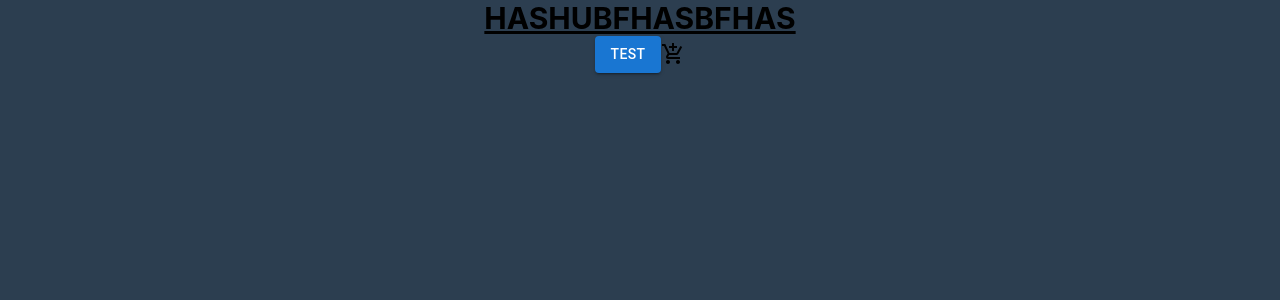
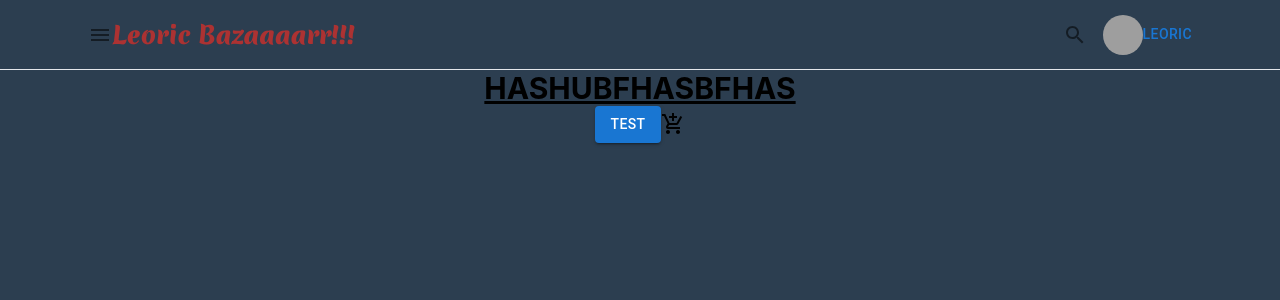
Before and after one commit to Leoric01/EcommerceEshopFE, a React (Create React App) app: page / in a window 1280 px wide. Shown: the top 300 px of the page. Built offline with nearby package versions, Linux system fonts and the light colour scheme; grey boxes are pictures that could not be loaded.

Commit message:
creating navbard

```diff
--- a/public/index.html
+++ b/public/index.html
@@ -1,14 +1,15 @@
 <!DOCTYPE html>
 <html lang="en">
+
 <head>
   <meta charset="utf-8" />
   <link rel="icon" href="%PUBLIC_URL%/favicon.ico" />
+  <link rel="preconnect" href="https://fonts.googleapis.com">
+  <link rel="preconnect" href="https://fonts.gstatic.com" crossorigin>
+  <link href="https://fonts.googleapis.com/css2?family=Merienda:wght@300..900&display=swap" rel="stylesheet">
   <meta name="viewport" content="width=device-width, initial-scale=1" />
   <meta name="theme-color" content="#000000" />
-    <meta
-      name="description"
-      content="Web site created using create-react-app"
-    />
+  <meta name="description" content="Web site created using create-react-app" />
   <link rel="apple-touch-icon" href="%PUBLIC_URL%/logo192.png" />
   <!--
       manifest.json provides metadata used when your web app is installed on a
@@ -24,8 +25,9 @@
       work correctly both with client-side routing and a non-root public URL.
       Learn how to configure a non-root public URL by running `npm run build`.
     -->
-    <title>React App</title>
+  <title>Multi vendor eshop</title>
 </head>
+
 <body>
   <noscript>You need to enable JavaScript to run this app.</noscript>
   <div id="root"></div>
@@ -40,4 +42,5 @@
       To create a production bundle, use `npm run build` or `yarn build`.
     -->
 </body>
+
 </html>
--- a/src/App.tsx
+++ b/src/App.tsx
@@ -2,10 +2,12 @@ import React from 'react';
 import './App.css';
 import {Button} from "@mui/material";
 import AddShoppingCartIcon from "@mui/icons-material/AddShoppingCart";
+import Navbar from './customer/components/Navbar';
 
 function App() {
     return (
         <div className="App">
+            <Navbar/>
             <h1 className="text-3xl font-bold underline">HASHUBFHASBFHAS</h1>
             <Button variant="contained">TEST</Button>
             <AddShoppingCartIcon/>
--- /dev/null
+++ b/src/customer/components/Navbar.tsx
@@ -0,0 +1,40 @@
+import { Avatar, Box, Button, IconButton } from "@mui/material";
+import React from "react";
+import MenuIcon from "@mui/icons-material/Menu";
+import SearchIcon from "@mui/icons-material/Search";
+
+const Navbar = () => {
+  return (
+    <>
+      <Box>
+        <div className="flex items-center justify-between px-5 lg:px-20 h-[70px] border-b">
+          <div>
+            <div className="flex item-center gap-2">
+              <IconButton>
+                <MenuIcon />
+                <h1 className="logo cursor-pointer text-lg md:text-2xl text-[#ac3232]">
+                  Leoric Bazaaaarr!!!
+                </h1>
+              </IconButton>
+            </div>
+          </div>
+          <div className="">
+            <IconButton>
+              <SearchIcon />
+            </IconButton>
+            {true ? (
+              <Button>
+                <Avatar src="https://img.freepik.com/premium-photo/logotype-goat-gaming-channel-marvel-style-goat_643382-1192.jpg?w=826" />
+                Leoric
+              </Button>
+            ) : (
+              <Button variant="contained">Login</Button>
+            )}
+          </div>
+        </div>
+      </Box>
+    </>
+  );
+};
+
+export default Navbar;
--- a/src/index.css
+++ b/src/index.css
@@ -12,6 +12,15 @@ code {
   font-family: source-code-pro, Menlo, Monaco, Consolas, 'Courier New',
     monospace;
 }
+
+.logo {
+  font-family: "Merienda", cursive;
+  font-optical-sizing: auto;
+  font-weight: 900;
+  font-style: normal;
+}
+
+
 @tailwind base;
 @tailwind components;
 @tailwind utilities;
```
Also changed, not shown: 1 other file (tests, documents, lock files or other folders). Lines whose indentation alone changed are shown as unchanged.
